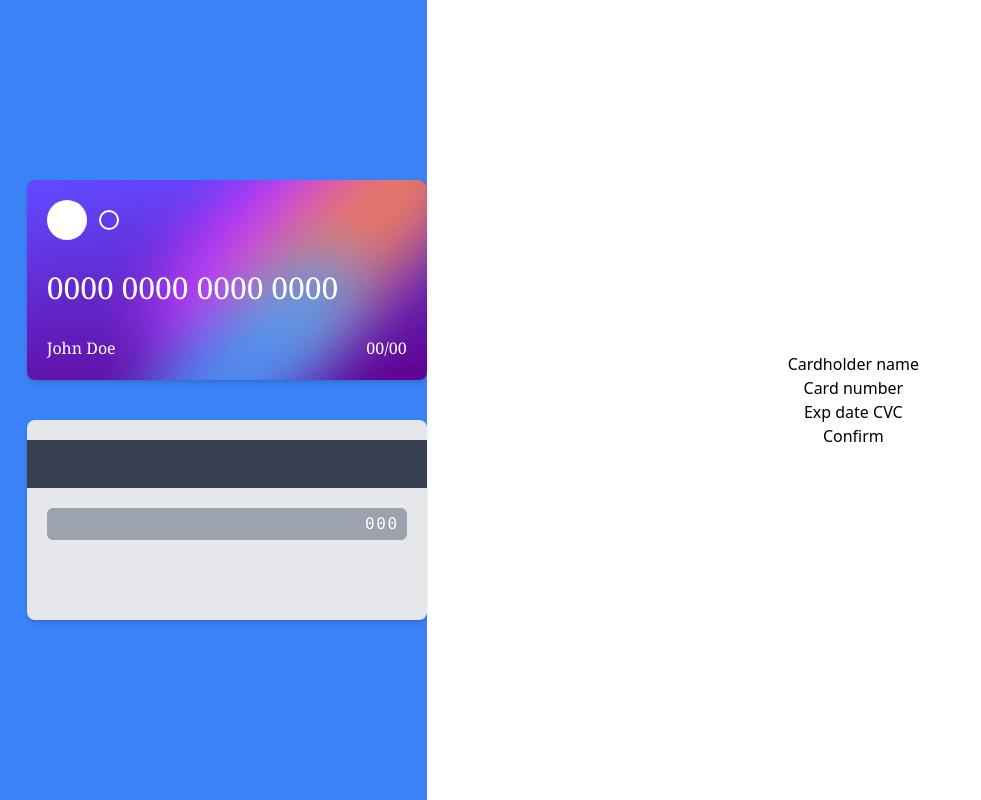
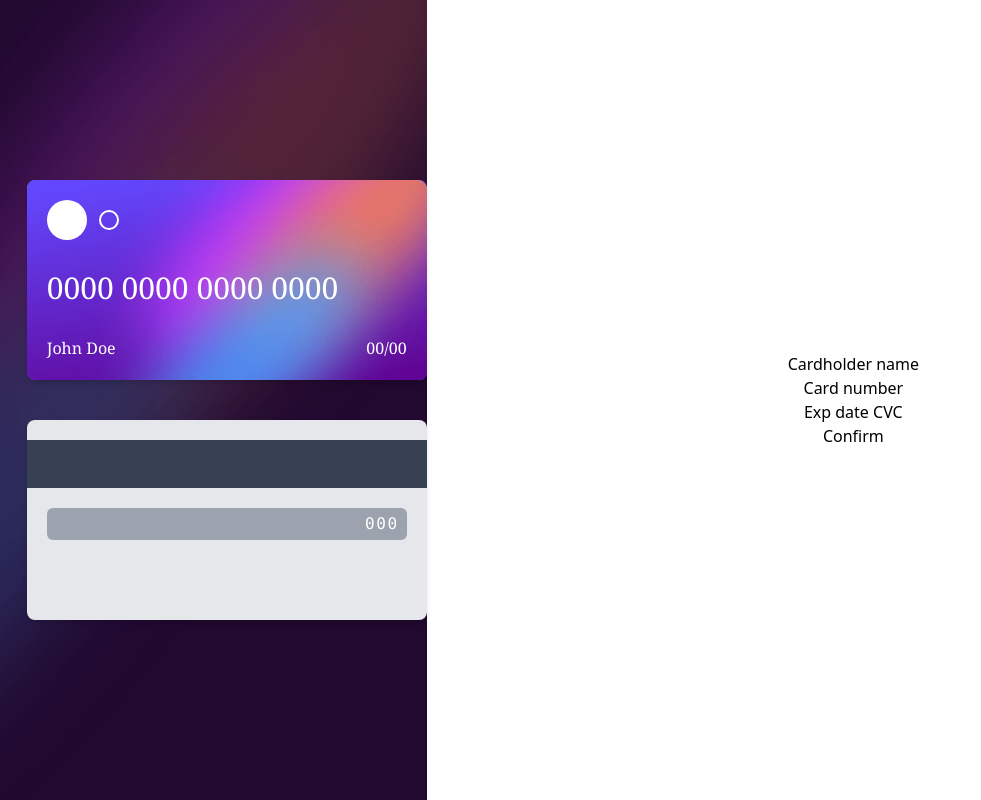
Before and after one commit to daempasha/card-form, a React (Vite) app: page / in a window 1280 px wide. Shown: the whole page, without its empty margins (0-981 px from the left). Built offline with nearby package versions, Linux system fonts and the light colour scheme.

Commit message:
Added backgrounds to sidebar

```diff
--- a/src/App.tsx
+++ b/src/App.tsx
@@ -1,12 +1,16 @@
 import CardBack from "./components/CardBack"
 import CardFront from "./components/CardFront"
+import MainBgDesktop from "./bg-main-desktop.png"
+import MainBgMobile from "./bg-main-mobile.png"
 
 function App() {
 
   return (
     <div className="flex flex-col lg:flex-row h-screen w-screen">
+      <div className="relative h-1/4 lg:h-full lg:w-1/2 bg-blue-500">
+        <img className="invisible lg:visible absolute left-0 top-0 h-full w-full" src={MainBgDesktop} />
+        <img className="visible lg:invisible absolute left-0 top-0 h-full w-full" src={MainBgMobile} />
 
-      <div className="relative h-1/4 lg:h-full lg:w-1/2 bg-blue-500">
         <CardFront className="invisible lg:visible absolute -right-24 bottom-1/2 my-5" />
         <CardBack className="invisible lg:visible absolute  -right-32 top-1/2 my-5 " />
       </div>
```
Also changed, not shown: src/bg-main-desktop.png (renamed from resources/images/bg-main-desktop.png), src/bg-main-mobile.png (renamed from resources/images/bg-main-mobile.png).
